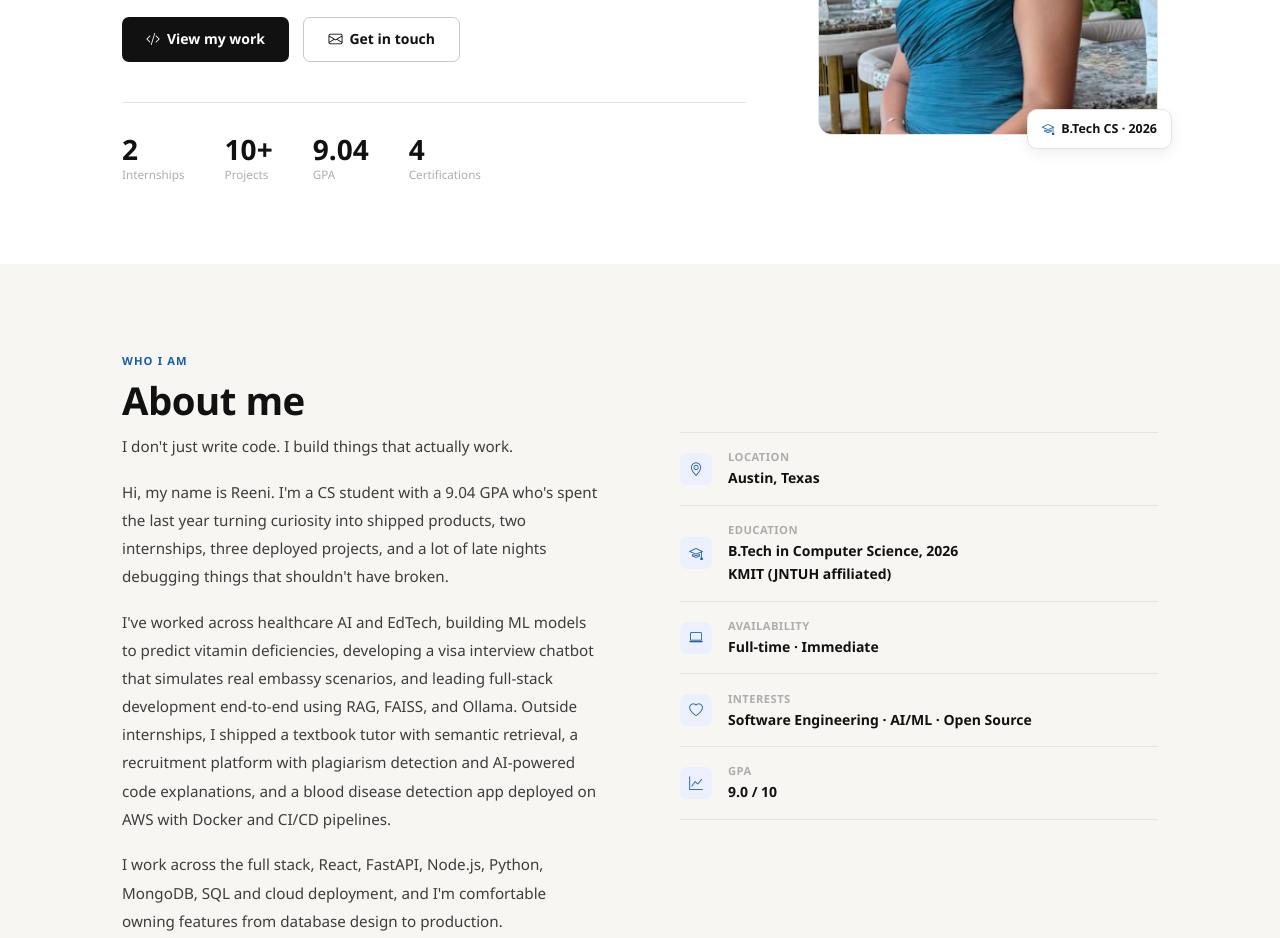
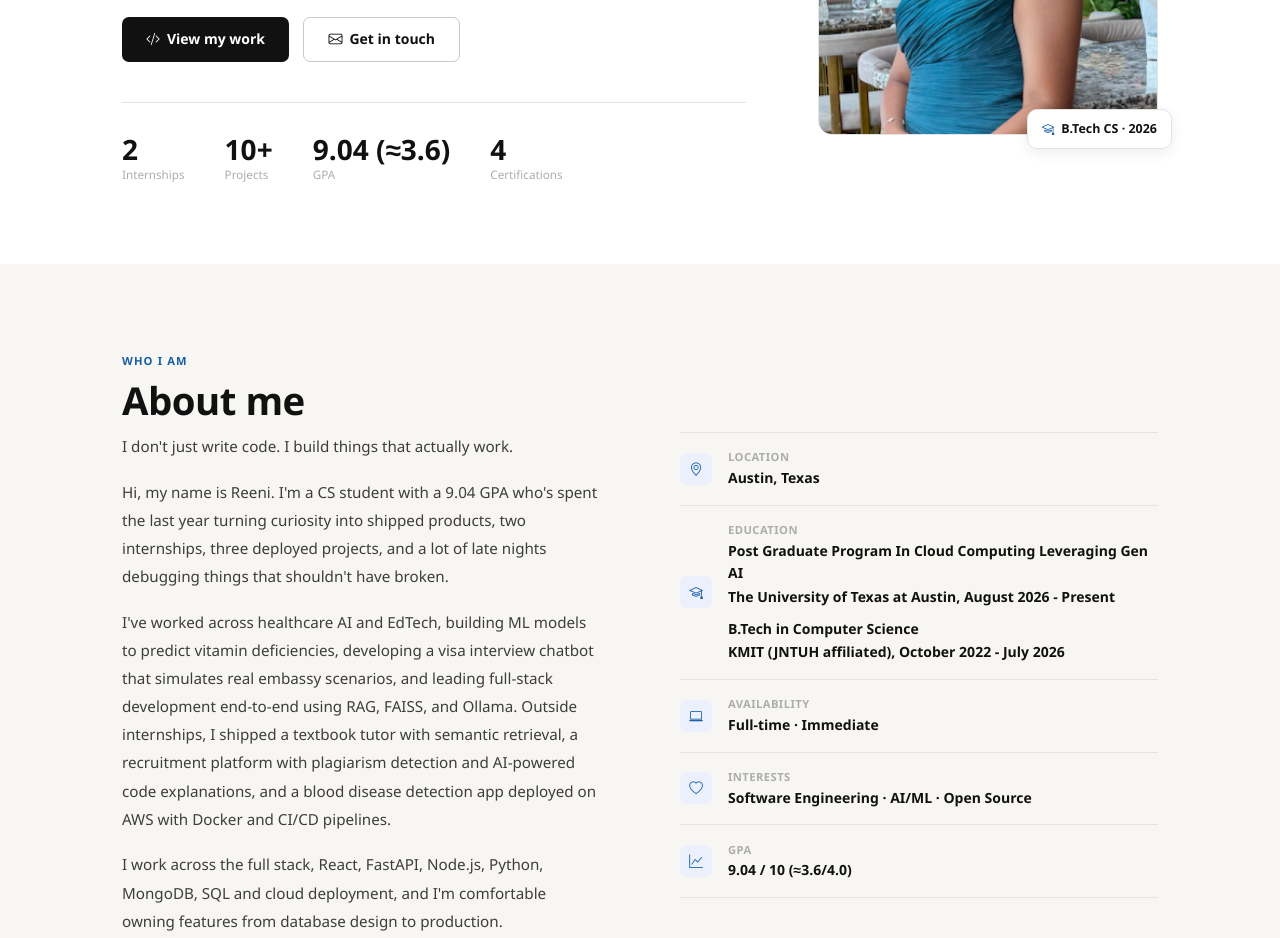
Before and after one commit to ReeniReddyPinninti/Portfolio, a plain HTML site: page index.html in a window 1280 px wide. Shown: the part 480-1418 px from the top of the page. Drawn offline with nearby package versions, Linux system fonts and the light colour scheme.

Commit message:
added new education

```diff
--- a/index.html
+++ b/index.html
@@ -74,7 +74,7 @@
           <div class="hero-stat-label">Projects</div>
         </div>
         <div>
-          <div class="hero-stat-num">9.04</div>
+          <div class="hero-stat-num">9.04 (≈3.6)</div>
           <div class="hero-stat-label">GPA</div>
         </div>
         <div>
@@ -131,8 +131,11 @@
           <div class="info-row-icon"><i class="bi bi-mortarboard"></i></div>
           <div>
             <span class="info-row-label">Education</span>
-            <span class="info-row-val">B.Tech in Computer Science, 2026</span>
-            <span class="info-row-val">KMIT (JNTUH affiliated)</span>
+            <span class="info-row-val">Post Graduate Program In Cloud Computing Leveraging Gen AI</span>
+            <span class="info-row-val">The University of Texas at Austin, August 2026 - Present</span>
+            <span class="info-row-val" style="display:block;height:8px;"></span>
+            <span class="info-row-val">B.Tech in Computer Science</span>
+            <span class="info-row-val">KMIT (JNTUH affiliated), October 2022 - July 2026</span>
           </div>
         </div>
         <div class="info-row">
@@ -153,7 +156,7 @@
           <div class="info-row-icon"><i class="bi bi-graph-up"></i></div>
           <div>
             <span class="info-row-label">GPA</span>
-            <span class="info-row-val">9.0 / 10</span>
+            <span class="info-row-val">9.04 / 10 (≈3.6/4.0)</span>
           </div>
         </div>
       </div>
```
